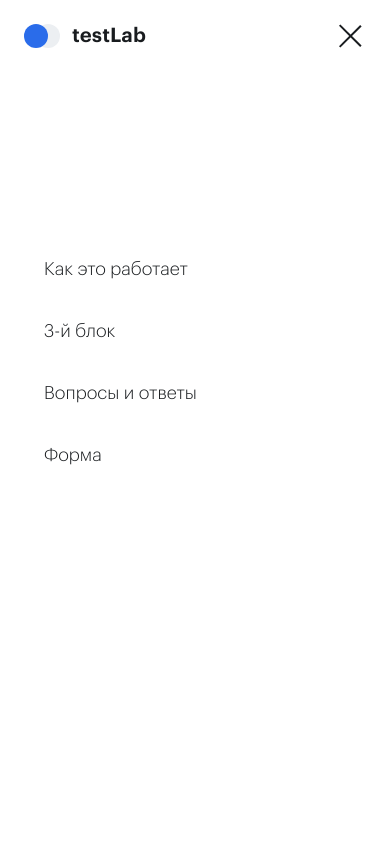
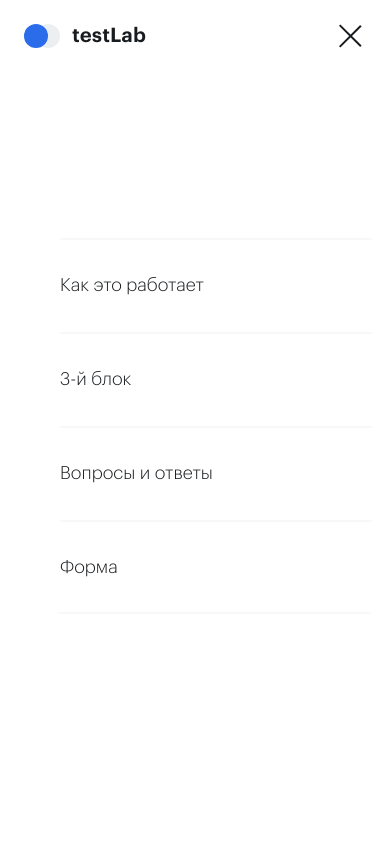
Before and after one commit to Illbeblack/test_task, a website built with webpack: page src/index.html in a window 390 px wide. Both pictures are taken after a click on the element 351 px from the left and 36 px from the top of the page. Shown: the top 844 px of the page. Built offline with nearby package versions, Linux system fonts and the light colour scheme.

Commit message:
update: upd nav inside burger menu

```diff
--- a/src/styles.css
+++ b/src/styles.css
@@ -234,11 +234,35 @@ html {
     gap: 3rem;
   }
 
+  .nav__item {
+    position: relative;
+    width: 80vw;
+    padding: 1.6rem;
+  }
+
   .nav__link {
     font-size: 1.8rem;
     line-height: 3.2rem;
     color: var(--color-black);
     text-decoration: none;
+  }
+
+  .nav__item::before,
+  .nav__item:last-child::after {
+    content: '';
+    position: absolute;
+    height: 0.2rem;
+    width: 100%;
+    background-color: var(--color-extralight-gray);
+    transition: all 0.3s ease 0s;
+  }
+
+  .nav__item::before {
+    top: -1.5rem;
+  }
+  .nav__item:last-child::after {
+    bottom: -1.5rem;
+    left: 1.5rem;
   }
 }
 
```
Also changed, not shown: dist/index.html, 4 other files.
